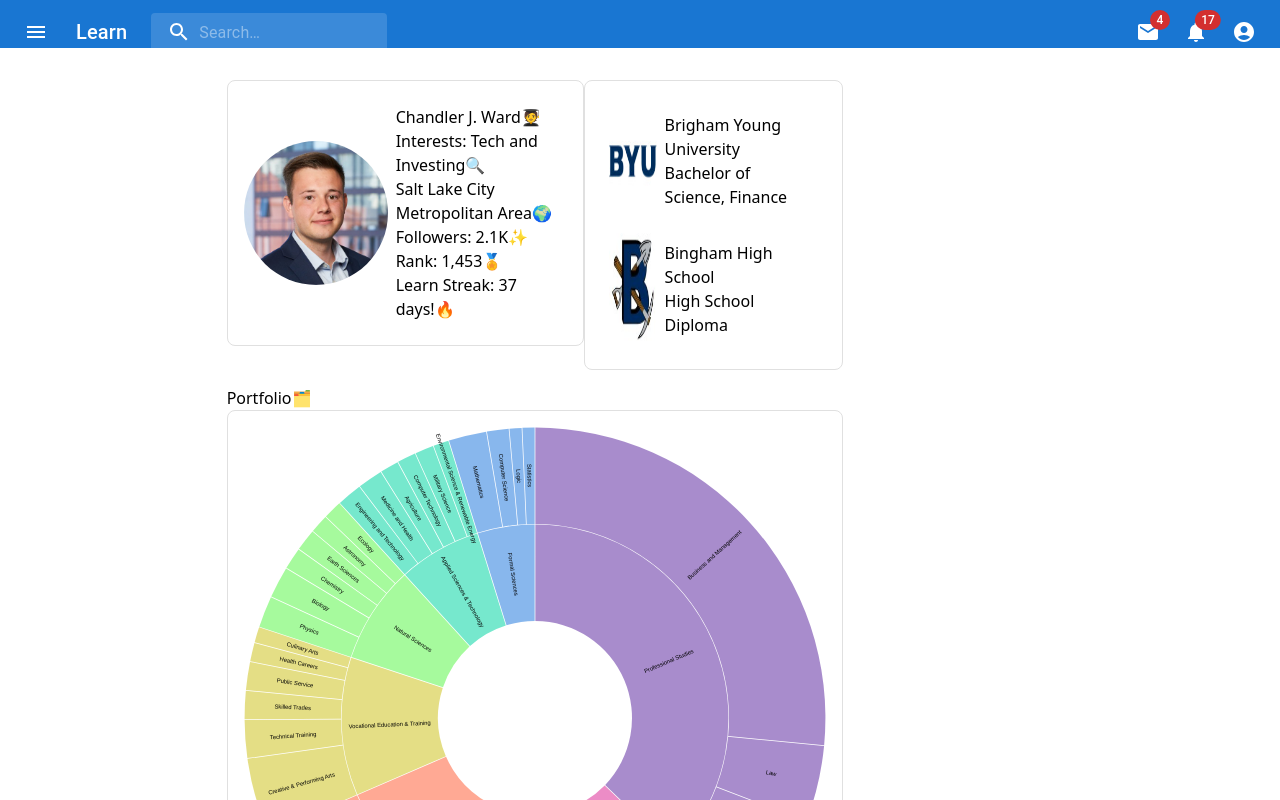
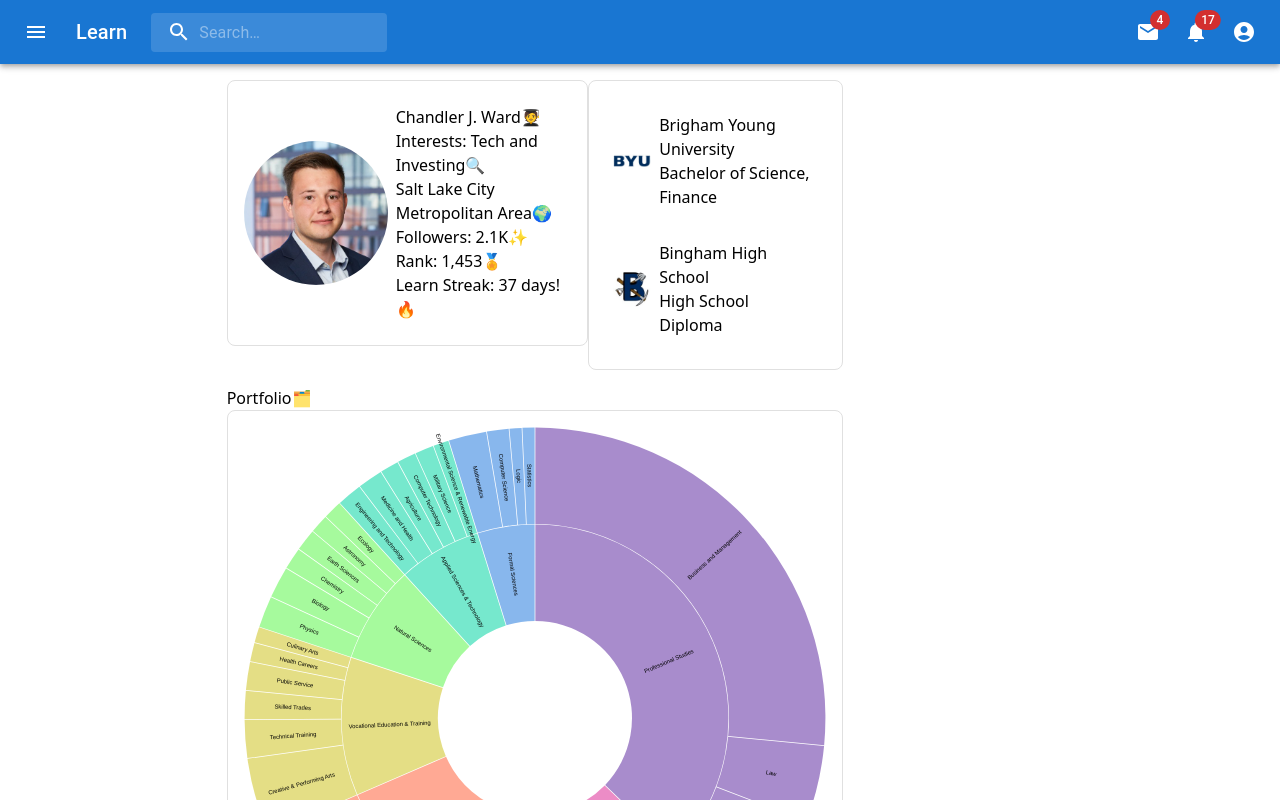
Before and after one commit to chanman33/learn-mvp-v1-wip, a Next.js app: page /user/portfolio in a window 1280 px wide. Shown: the top 800 px of the page. Built offline with nearby package versions, Linux system fonts and the light colour scheme.

Commit message:
Fixed links on AppBar Created TimelineCard component Added cards to home page with static data

```diff
--- a/components/AppBar.js
+++ b/components/AppBar.js
@@ -31,6 +31,7 @@ import AccountCircle from '@mui/icons-material/AccountCircle';
 import MailIcon from '@mui/icons-material/Mail';
 import NotificationsIcon from '@mui/icons-material/Notifications';
 import MoreIcon from '@mui/icons-material/MoreVert';
+import Link from 'next/link';
 
 
 
@@ -185,6 +186,7 @@ export default function PrimarySearchAppBar() {
           >
             <MenuIcon />
           </IconButton>
+          <Link href={"/"}>
             <Typography
               variant="h6"
               noWrap
@@ -193,6 +195,8 @@ export default function PrimarySearchAppBar() {
             >
               Learn
             </Typography>
+          </Link>
+
           <Search>
             <SearchIconWrapper>
               <SearchIcon />
@@ -218,17 +222,19 @@ export default function PrimarySearchAppBar() {
                 <NotificationsIcon />
               </Badge>
             </IconButton>
+            <Link href="/user/portfolio">
               <IconButton
                 size="large"
                 edge="end"
                 aria-label="account of current user"
                 aria-controls={menuId}
                 aria-haspopup="true"
-              onClick={handleProfileMenuOpen}
+                // onClick={handleProfileMenuOpen}
                 color="inherit"
               >
                 <AccountCircle />
               </IconButton>
+            </Link>
           </Box>
           <Box sx={{ display: { xs: 'flex', md: 'none' } }}>
             <IconButton
--- /dev/null
+++ b/components/TimelineCard.js
@@ -0,0 +1,136 @@
+import * as React from 'react';
+import PropTypes from 'prop-types';
+import Grid from '@mui/material/Grid';
+import Box from '@mui/material/Box';
+import Typography from '@mui/material/Typography';
+import Skeleton from '@mui/material/Skeleton';
+import Card from '@mui/material/Card';
+import CardHeader from '@mui/material/CardHeader';
+import CardContent from '@mui/material/CardContent';
+import CardMedia from '@mui/material/CardMedia';
+import { Avatar } from '@mui/material';
+import IconButton from '@mui/material/IconButton';
+import MoreVertIcon from '@mui/icons-material/MoreVert';
+
+const data = [
+  {
+    src: '',
+    srcIMG: 'https://t2.gstatic.com/licensed-image?q=tbn:ANd9GcQOO0X7mMnoYz-e9Zdc6Pe6Wz7Ow1DcvhEiaex5aSv6QJDoCtcooqA7UUbjrphvjlIc',
+    publisher: 'The Dog Owner',
+    title: 'About Our Dog',
+    description: "He's a good boy",
+    tokens: "400" + " Tokens",
+  },
+  {
+    src: '',
+    srcIMG: 'https://natusan.co.uk/cdn/shop/articles/natusan-blog-how-cat-years-work-header_600x600_crop_center.jpg?v=1674474680',
+    publisher: 'The Cat Owner',
+    title: 'About Our Cat',
+    description: "He's a bad boy",
+    tokens: "200" + " Tokens",
+  },
+  {
+    src: '',
+    srcIMG: 'https://images.squarespace-cdn.com/content/v1/5486159de4b074841b303621/1625098587656-RAWMEEYLSLFFNK7J2F5O/WEBimage1.jpg',
+    publisher: 'The Turtle Owner',
+    title: 'About Our Turtle',
+    description: "He's a chill turtle",
+    tokens: "300" + " Tokens",
+  }
+];
+
+function Media(props) {
+  const { loading = false } = props;
+
+  return (
+    <main>
+      {(loading ? Array.from(new Array(3)) : data).map((item, index) => (
+        <Card key={index} sx={{ maxWidth: 526, m: 2 }}>
+
+          <CardHeader
+            avatar={
+              loading ? (
+                <Skeleton animation="wave" variant="circular" width={40} height={40} />
+              ) : (
+                <Avatar />
+              )
+            }
+            action={
+              loading ? null : (
+                <IconButton aria-label="settings">
+                  <MoreVertIcon />
+                </IconButton>
+              )
+            }
+            title={
+              loading ? (
+                <Skeleton
+                  animation="wave"
+                  height={10}
+                  width="80%"
+                  style={{ marginBottom: 6 }}
+                />
+              ) : (
+                item.publisher
+              )
+            }
+            subheader={
+              loading ? (
+                <Skeleton animation="wave" height={10} width="40%" />
+              ) : (
+                item.tokens
+              )
+            }
+          />
+
+          {loading ? (
+            <Skeleton sx={{ height: 190 }} animation="wave" variant="rectangular" />
+          ) : (
+            <CardMedia
+              component="img"
+              height="140"
+              image={item.srcIMG}
+            />
+          )}
+
+          <CardContent>
+            {loading ? (
+              <React.Fragment>
+                <Skeleton animation="wave" height={10} style={{ marginBottom: 6 }} />
+                <Skeleton animation="wave" height={10} width="80%" />
+              </React.Fragment>
+            ) : (
+              <div>
+                <Typography color="text.black" component="h2">
+                  {
+                    item.title
+                  }
+                </Typography>
+                <Typography variant="body2" color="text.secondary" component="p">
+                  {
+                    item.description
+                  }
+                </Typography>
+              </div>
+
+            )}
+          </CardContent>
+        </Card>
+      ))
+      }
+    </main>
+
+  );
+}
+
+Media.propTypes = {
+  loading: PropTypes.bool,
+};
+
+export default function TimelineCard() {
+  return (
+    <Box sx={{ overflow: 'hidden' }}>
+      <Media />
+    </Box>
+  );
+}
--- a/pages/user/portfolio.js
+++ b/pages/user/portfolio.js
@@ -1,25 +1,18 @@
-// about.js
+// portfolio.js
 import React, { useState, useEffect } from 'react';
+import Layout from '@/app/layout';
 import Link from 'next/link';
 import Image from 'next/image';
-import Layout from '@/app/layout'; //imports CSS and chains to globals.css I think...
 import SunburstChart from '../../components/SunburstChart';
 import { Button, Grid } from '@mui/material';
-import ContentGrid from '../../components/ContentGrid';
-import PrimarySearchAppBar from '../../components/AppBar';
-import PropTypes from 'prop-types';
 import Stack from '@mui/material/Stack';
 import Box from '@mui/material/Box';
+import PrimarySearchAppBar from '../../components/AppBar';
 import PodcastsCollapsibleTable from '../../components/PodcastsCollapsibleTable';
 
 
 
-// Style definition for Grid/Box borders
-const commonStyles = {
-    bgcolor: 'background.paper',
-    borderColor: 'text.primary',
 
-};
 
 const Portfolio = () => {
     const [jsonData, setJsonData] = useState(null);
@@ -42,9 +35,9 @@ const Portfolio = () => {
         <main>
             <PrimarySearchAppBar></PrimarySearchAppBar>
 
-            <Grid container spacing={2} sx={{ p: 2 }} className='portfolioGrid' >
+            <Grid container spacing={2} sx={{ p: 2 }} >
                 <Grid xs={2}></Grid> {/* buffer */}
-                <Grid item xs={12} md={6} sx={{ ...commonStyles, borderRadius: 1 }} >
+                <Grid item xs={12} md={6} >
                     <Stack sx={{ display: 'flex', flexDirection: 'row', justifyContent: 'space-between', alignItems: 'flex-start' }}>
                         <Box sx={{ display: 'flex', alignItems: 'center', justifyContent: 'center', border: 1, borderColor: 'grey.300', borderRadius: 2, bgcolor: 'background.paper', p: 2 }}>
                             <Image
@@ -73,12 +66,14 @@ const Portfolio = () => {
                             </Box>
                         </Box>
 
-                        <Box sx={{ display: 'flex', flexDirection: 'column', justifyContent: 'space-between', border: 1, borderColor: 'grey.300', borderRadius: 2, bgcolor: 'background.paper', p: 2 }} >
-                            <Box sx={{ display: 'flex', flexDirection: 'row', m: 1 }}>
+                        <Box sx={{ display: 'flex', flexDirection: 'column', alignItems: 'flex-start', border: 1, borderColor: 'grey.300', borderRadius: 2, bgcolor: 'background.paper', p: 2 }} >
+                            <Box sx={{ display: 'flex', flexDirection: 'row', m: 1 , alignItems: 'center'}}>
                                 <Image
                                     src="/images/brigham_young_university_logo.jpg"
                                     height={48}
                                     width={48}
+                                    className="schoolLogo"
+
                                     sx={{
                                         maxWidth: '100%', // Limit image width to not exceed its container
                                         height: 'auto', // Ensures the height is scaled automatically
@@ -92,11 +87,12 @@ const Portfolio = () => {
                                 </Box>
 
                             </Box>
-                            <Box sx={{ display: 'flex', flexDirection: 'row', m: 1 }}>
+                            <Box sx={{ display: 'flex', flexDirection: 'row', m: 1 , alignItems: 'center'}}>
                                 <Image
                                     src="/images/bingham_high_school_logo.jpg"
                                     height={48}
                                     width={48}
+                                    className="schoolLogo"
                                     sx={{
                                         maxWidth: '100%', // Limit image width to not exceed its container
                                         height: 'auto', // Ensures the height is scaled automatically
--- a/src/app/globals.css
+++ b/src/app/globals.css
@@ -31,24 +31,12 @@ header {
 }
 
 /* CSS apply to Portfolio Page */
-.profileGrid {
-  /* background-color: #F4F2EE; */
-  padding-top: 20px;
 
-}
-.bioContainer{
-  /* background-color: white; */
-  border-radius: 1;
-
-}
 .userProfilePicture {
   border-radius: 50%;
-  /* padding: 10px; */
 }
-.portfolioGrid {
-  background-color: white;
+.schoolLogo {
+  border-radius: 50%;
+  height: 38px;
+  width: 38px;
 }
-
-.license-certsGrid{
-  /* background-color: white; */
-}
--- a/src/app/page.js
+++ b/src/app/page.js
@@ -1,8 +1,8 @@
 
 //Import global page structure elements
-import Header from '../../components/Header';
 import PrimarySearchAppBar from '../../components/AppBar';
-
+import SkeletonCard from '../../components/TimelineCard';
+import { Grid } from '@mui/material';
 
 //Import components React, Material UI
 import Link from 'next/link';
@@ -13,6 +13,7 @@ import '@fontsource/roboto/300.css';
 import '@fontsource/roboto/400.css';
 import '@fontsource/roboto/500.css';
 import '@fontsource/roboto/700.css';
+import TimelineCard from '../../components/TimelineCard';
 
 
 
@@ -23,14 +24,19 @@ export default function Home() {
       <div>
         {/* <Header /> */}
         <PrimarySearchAppBar />
+      </div>
+      <Grid container spacing={2} sx={{ p: 2 }} className='portfolioGrid' >
+        <Grid xs={4}></Grid> {/* buffer */}
+        <Grid item xs={12} md={6} >
 
-      </div>
-      <div>
-        <p>Chandler's portfolio:</p>
-        <Link href="/user/portfolio">
-          <Button >Click me</Button>
-        </Link>
-      </div>
+          <div>
+            <TimelineCard />
+          </div>
+
+        </Grid>
+
+      </Grid>
+
     </main>
 
   )
```
Lines whose indentation alone changed are shown as unchanged.
